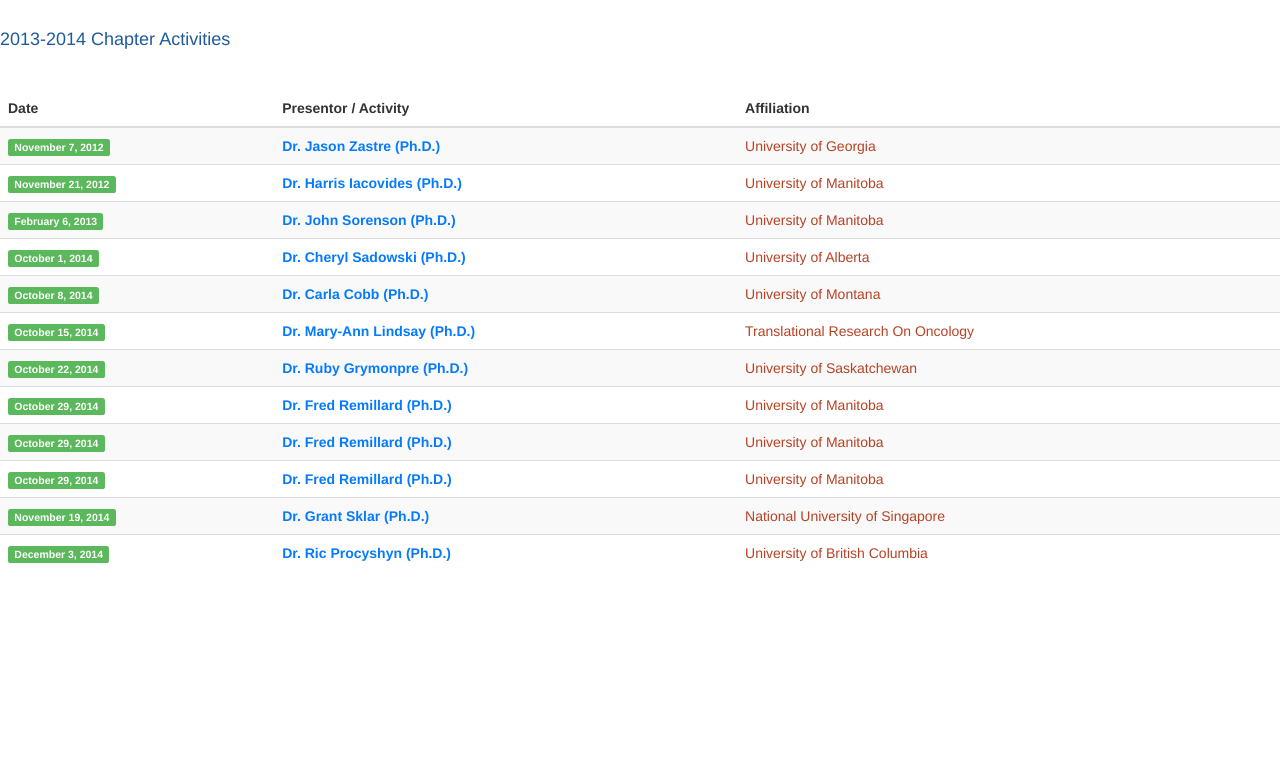
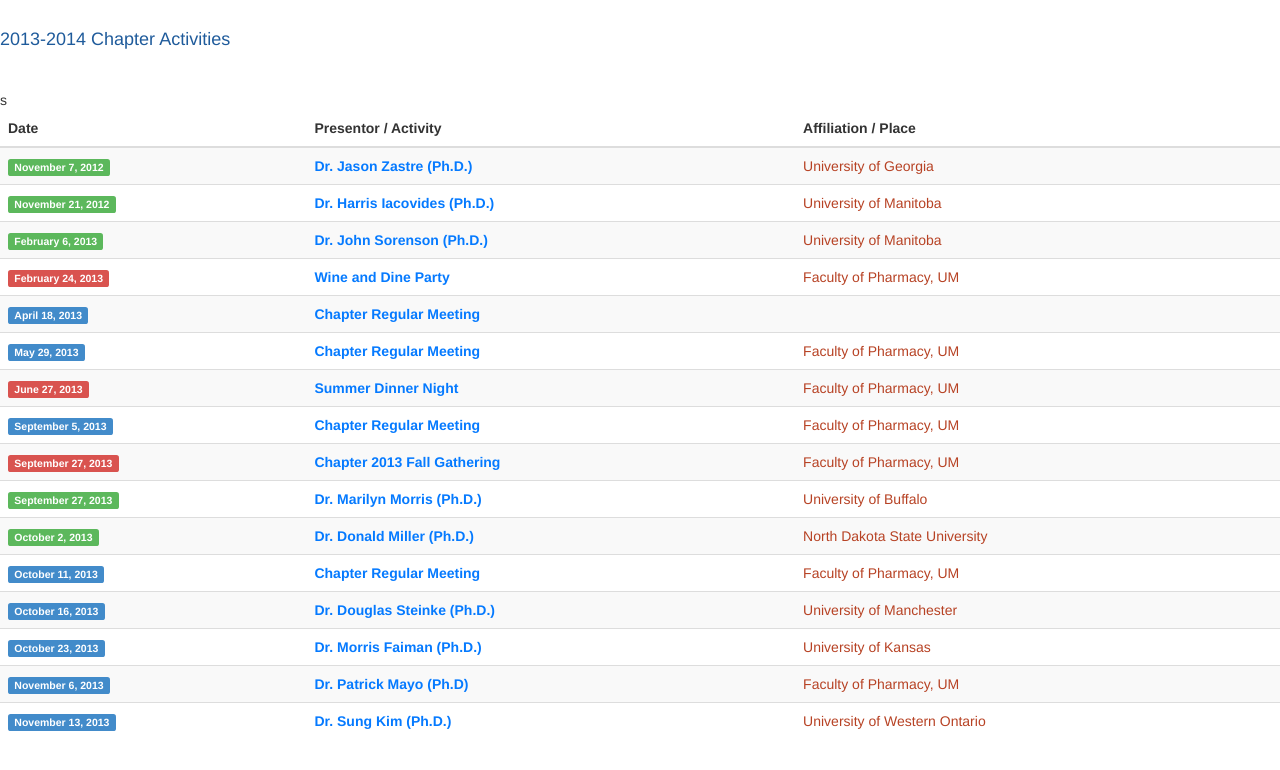
Before and after one commit to umaaps/umaaps.github.io, a Jekyll site: the page assets/annualactivity/2013-2014.html, which Jekyll copies as it is, in a window 1280 px wide. Shown: the top 770 px of the page. Built offline with Jekyll 4.4.1, drawn with Linux system fonts in a browser that asks for light colours.

Commit message:
revise 2014-2015.html and add 2012-2013.html/2013-2014.html

```diff
--- a/assets/annualactivity/2013-2014.html
+++ b/assets/annualactivity/2013-2014.html
@@ -23,7 +23,7 @@
 		        <tr>
 		          <th>Date</th>
 		          <th>Presentor / Activity</th>
-		          <th>Affiliation</th>
+		          <th>Affiliation / Place</th>
 		        </tr>
 		      </thead>
 		      <tbody>
@@ -43,49 +43,69 @@
 		          <td style="color:#b74224">University of Manitoba</td>
 		        </tr>
 		        <tr>
-		          <td><span class="label label-success">October 1, 2014</span></td>
-                  <td><b style="color:#057aff">Dr. Cheryl Sadowski (Ph.D.)</b></td>
-		          <td style="color:#b74224">University of Alberta</td>
+		          <td><span class="label label-danger">February 24, 2013</span></td>
+                  <td><b style="color:#057aff">Wine and Dine Party</b></td>
+		          <td style="color:#b74224">Faculty of Pharmacy, UM</td>
 		        </tr>
 		        <tr>
-		          <td><span class="label label-success">October 8, 2014</span></td>
-                  <td><b style="color:#057aff">Dr. Carla Cobb (Ph.D.)</b></td>
-		          <td style="color:#b74224">University of Montana</td>
+		          <td><span class="label label-primary">April 18, 2013</span></td>
+                  <td><b style="color:#057aff">Chapter Regular Meeting</b></td>
+		          <td style="color:#b74224"></td>
 		        </tr>
 		        <tr>
-		          <td><span class="label label-success">October 15, 2014</span></td>
-                  <td><b style="color:#057aff">Dr. Mary-Ann Lindsay (Ph.D.)</b></td>
-		          <td style="color:#b74224">Translational Research On Oncology</td>
+		          <td><span class="label label-primary">May 29, 2013</span></td>
+                  <td><b style="color:#057aff">Chapter Regular Meeting</b></td>
+		          <td style="color:#b74224">Faculty of Pharmacy, UM</td>
 		        </tr>
 		        <tr>
-		          <td><span class="label label-success">October 22, 2014</span></td>
-                  <td><b style="color:#057aff">Dr. Ruby Grymonpre (Ph.D.)</b></td>
-		          <td style="color:#b74224">University of Saskatchewan</td>
+		          <td><span class="label label-danger">June 27, 2013</span></td>
+                  <td><b style="color:#057aff">Summer Dinner Night</b></td>
+		          <td style="color:#b74224">Faculty of Pharmacy, UM</td>
 		        </tr>
 		        <tr>
-		          <td><span class="label label-success">October 29, 2014</span></td>
-                  <td><b style="color:#057aff">Dr. Fred Remillard (Ph.D.)</b></td>
-		          <td style="color:#b74224">University of Manitoba</td>
+		          <td><span class="label label-primary">September 5, 2013</span></td>
+                  <td><b style="color:#057aff">Chapter Regular Meeting</b></td>
+		          <td style="color:#b74224">Faculty of Pharmacy, UM</td>
 		        </tr>
 		        <tr>
-		          <td><span class="label label-success">October 29, 2014</span></td>
-                  <td><b style="color:#057aff">Dr. Fred Remillard (Ph.D.)</b></td>
-		          <td style="color:#b74224">University of Manitoba</td>
+		          <td><span class="label label-danger">September 27, 2013</span></td>
+                  <td><b style="color:#057aff">Chapter 2013 Fall Gathering</b></td>
+		          <td style="color:#b74224">Faculty of Pharmacy, UM</td>
 		        </tr>
 		        <tr>
-		          <td><span class="label label-success">October 29, 2014</span></td>
-                  <td><b style="color:#057aff">Dr. Fred Remillard (Ph.D.)</b></td>
-		          <td style="color:#b74224">University of Manitoba</td>
+		          <td><span class="label label-success">September 27, 2013</span></td>
+                  <td><b style="color:#057aff">Dr. Marilyn Morris (Ph.D.)</b></td>
+		          <td style="color:#b74224">University of Buffalo</td>
 		        </tr>
 		        <tr>
-		          <td><span class="label label-success">November 19, 2014</span></td>
-                  <td><b style="color:#057aff">Dr. Grant Sklar (Ph.D.)</b></td>
-		          <td style="color:#b74224">National University of Singapore</td>
+		          <td><span class="label label-success">October 2, 2013</span></td>
+                  <td><b style="color:#057aff">Dr. Donald Miller (Ph.D.)</b></td>
+		          <td style="color:#b74224">North Dakota State University</td>
 		        </tr>
 		        <tr>
-		          <td><span class="label label-success">December 3, 2014</span></td>
-                  <td><b style="color:#057aff">Dr. Ric Procyshyn (Ph.D.)</b></td>
-		          <td style="color:#b74224">University of British Columbia</td>
+		          <td><span class="label label-primary">October 11, 2013</span></td>
+                  <td><b style="color:#057aff">Chapter Regular Meeting</b></td>
+		          <td style="color:#b74224">Faculty of Pharmacy, UM</td>
+		        </tr>
+		        <tr>
+		          <td><span class="label label-primary">October 16, 2013</span></td>
+                  <td><b style="color:#057aff">Dr. Douglas Steinke (Ph.D.)</b></td>
+		          <td style="color:#b74224">University of Manchester</td>
+		        </tr>s
+		        <tr>
+		          <td><span class="label label-primary">October 23, 2013</span></td>
+                  <td><b style="color:#057aff">Dr. Morris Faiman (Ph.D.)</b></td>
+		          <td style="color:#b74224">University of Kansas</td>
+		        </tr>
+		        <tr>
+		          <td><span class="label label-primary">November 6, 2013</span></td>
+                  <td><b style="color:#057aff">Dr. Patrick Mayo (Ph.D)</b></td>
+		          <td style="color:#b74224">Faculty of Pharmacy, UM</td>
+		        </tr>
+		        <tr>
+		          <td><span class="label label-primary">November 13, 2013</span></td>
+                  <td><b style="color:#057aff">Dr. Sung Kim (Ph.D.)</b></td>
+		          <td style="color:#b74224">University of Western Ontario</td>
 		        </tr>
 		      </tbody>
 		</table>
--- a/assets/annualactivity/2014-2015.html
+++ b/assets/annualactivity/2014-2015.html
@@ -23,7 +23,7 @@
 		        <tr>
 		          <th>Date</th>
 		          <th>Presentor / Activity</th>
-		          <th>Affiliation</th>
+		          <th>Affiliation / Place</th>
 		        </tr>
 		      </thead>
 		      <tbody>
```
Also changed, not shown: assets/annualactivity/2012-2013.html (+20 -50 lines).
